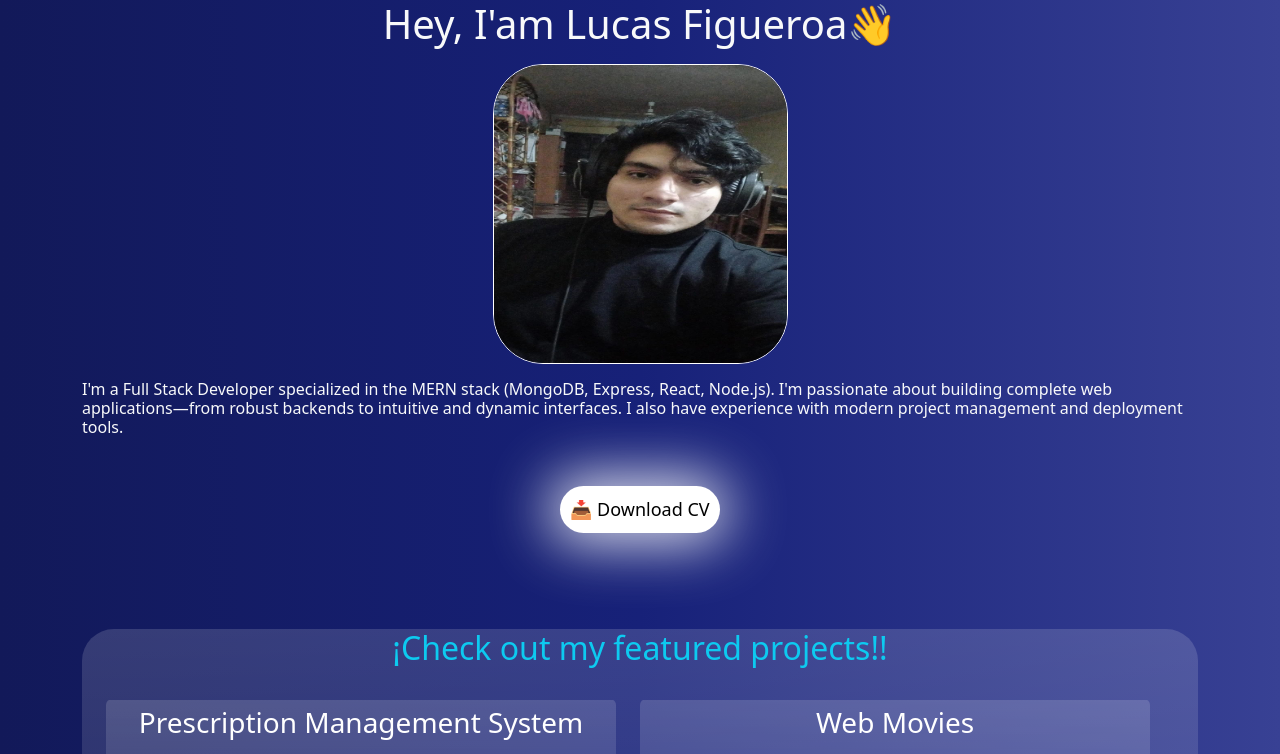
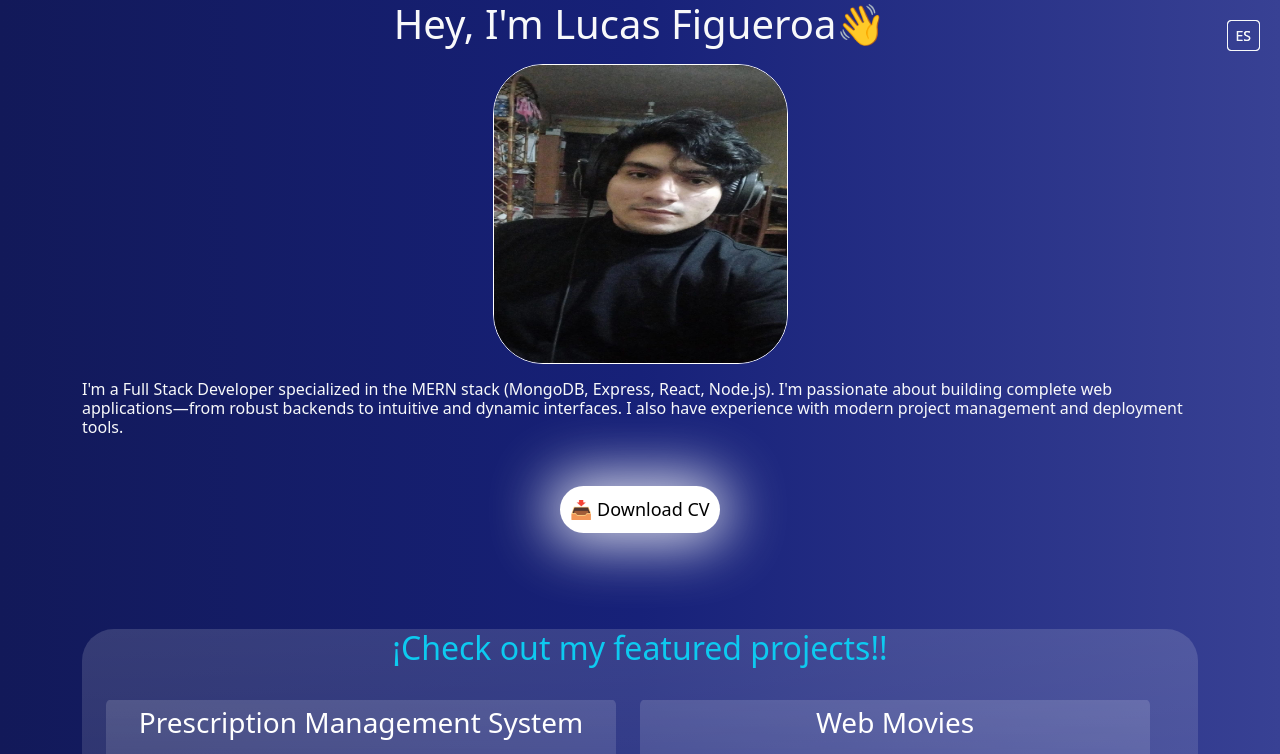
Before and after one commit to Lucaspozziok64/portfolio, a React app: page / in a window 1280 px wide. Shown: the top 754 px of the page. Built offline with nearby package versions, Linux system fonts and the light colour scheme; the HTML template or start-up script is replaced by a standard one.

Commit message:
Agregue traducciones a los componentes con reactContext

```diff
--- a/src/App.jsx
+++ b/src/App.jsx
@@ -1,12 +1,15 @@
+import { LanguageProvider } from "./components/context/LanguajeContext";
 import Footer from "./components/Footer";
 import Inicio from "./components/Inicio";
-import 'bootstrap/dist/css/bootstrap.min.css'
+import "bootstrap/dist/css/bootstrap.min.css";
 
 function App() {
   return (
     <>
-      <Inicio />
-      <Footer />
+      <LanguageProvider>
+        <Inicio />
+        <Footer />
+      </LanguageProvider>
     </>
   );
 }
--- a/src/components/ComponentsInicio/CardProyectos.jsx
+++ b/src/components/ComponentsInicio/CardProyectos.jsx
@@ -1,10 +1,12 @@
 import { useState } from "react";
 import { Button, Modal } from "react-bootstrap";
+import { useTranslation } from "../hooks/useTranslation";
 
 const CardProyectos = ({ proyecto }) => {
   const [show, setShow] = useState(false);
   const handleClose = () => setShow(false);
   const handleShow = () => setShow(true);
+  const { t } = useTranslation()
 
   return (
     <>
@@ -47,7 +49,7 @@ const CardProyectos = ({ proyecto }) => {
           </div>
           <hr className="text-light"></hr>
           <div>
-            <h5 className="text-center my-2 text-light">Technologies used:</h5>
+            <h5 className="text-center my-2 text-light">{t('technologiesUsed')}</h5>
             <ul className="listaSkills list-unstyled d-flex justify-content-evenly">
               {proyecto.tecnologias.map((tecnologia, index) => (
                 <li key={index} className="my-1">
@@ -64,7 +66,7 @@ const CardProyectos = ({ proyecto }) => {
               target="_blank"
               className="d-block text-end text-light"
             >
-              See projects
+              {t('viewProject')}
             </a>
           </div>
         </Modal.Body>
--- a/src/components/ComponentsInicio/MySkill.jsx
+++ b/src/components/ComponentsInicio/MySkill.jsx
@@ -1,10 +1,14 @@
 import React from "react";
+import { useTranslation } from "../hooks/useTranslation.js";
+import LanguageSwitcher from "../LanguajeSwhitcher";
 
 const MySkill = () => {
+  const { t } = useTranslation()
   return (
     <>
+    <LanguageSwitcher />
       <div className="container my-5 bg-gradient rounded-5">
-        <h2 className="text-info text-center titulo my-5">My Skills</h2>
+        <h2 className="text-info text-center titulo my-5">{t('skillsTitle')}</h2>
         <div className="container">
           <div className="row justify-content-md-between gy-sm-3 text-light">
             <article className="col-12 col-md-12 col-lg-3 text-center text-md-center">
@@ -31,7 +35,7 @@ const MySkill = () => {
               </ul>
             </article>
             <article className="col-12 col-md-3 col-lg-3 text-center text-md-start gy-3">
-              <h4>💻 Frontend</h4>
+              <h4>💻{t('skills.frontend')}</h4>
               <ul className="list-unstyled">
                 <li>
                   <img
@@ -78,7 +82,7 @@ const MySkill = () => {
               </ul>
             </article>
             <article className="col-12 col-md-3 col-lg-3 text-center text-md-start gy-3">
-              <h4>🧠 Backend & Databases</h4>
+              <h4>🧠 {t('skills.backend')}</h4>
               <ul className="list-unstyled">
                 <li>
                   <img
--- a/src/components/Footer.jsx
+++ b/src/components/Footer.jsx
@@ -1,7 +1,10 @@
+import { useTranslation } from "./hooks/useTranslation";
+
 const Footer = () => {
+  const { t } = useTranslation()
   return (
     <footer className="bg-gradient text-light text-center p-3">
-      <h4 className="mb-0">My Links</h4>
+      <h4 className="mb-0">{t('footerTitle')}</h4>
       <div>
         <a
           href="https://linkedin.com/in/lucas-figueroa-579b0b30b"
--- a/src/components/Inicio.jsx
+++ b/src/components/Inicio.jsx
@@ -6,16 +6,18 @@ import noticiasApp from "../assets/noticiasApp.png";
 import mates from "../assets/meates.png";
 import Formulario from "./ComponentsInicio/Fomulario";
 import MySkill from "./ComponentsInicio/MySkill";
+import { useTranslation } from "./hooks/useTranslation";
+import LanguageSwitcher from "./LanguajeSwhitcher";
 
 const Inicio = () => {
+  const { t } = useTranslation();
   const proyectos = [
     {
       id: 1,
-      title: "Prescription Management System",
+      title: t('projects.project1.title'),
       pic: blogrecetas,
       proyectoUrl: "https://recetasespeciales.netlify.app/",
-      descripcion:
-        "Helps users view or copy forgotten or unknown recipes, just by creating an account you have full access to view, read, create, delete",
+      descripcion: t('projects.project1.description'),
       tecnologias: [
         "https://img.shields.io/badge/-React-61DAFB?logo=react&logoColor=white&style=flat",
         "https://img.shields.io/badge/-Node.js-339933?logo=node.js&logoColor=white&style=flat",
@@ -26,11 +28,11 @@ const Inicio = () => {
     },
     {
       id: 2,
-      title: "Web Movies",
+      title: t('projects.project2.title'),
       pic: xtream,
       proyectoUrl: "https://moviesxtream.netlify.app/",
       descripcion:
-        "Movie streaming platform with advanced search and filtering capabilities",
+        t('projects.project2.description'),
       tecnologias: [
         "https://img.shields.io/badge/-React-61DAFB?logo=react&logoColor=white&style=flat",
         "https://img.shields.io/badge/-CSS3-1572B6?logo=css3&logoColor=white&style=flat",
@@ -40,10 +42,10 @@ const Inicio = () => {
     },
     {
       id: 3,
-      title: "leaked news",
+      title: t('projects.project3.title'),
       pic: noticiasApp,
       proyectoUrl: "https://noticiasfiltradas.netlify.app/",
-      descripcion: "News aggregation app with real-time updates",
+      descripcion: t('projects.project3.description'),
       tecnologias: [
         "https://img.shields.io/badge/-React-61DAFB?logo=react&logoColor=white&style=flat",
         "https://img.shields.io/badge/-Bootstrap-7952B3?logo=bootstrap&logoColor=white&style=flat",
@@ -53,11 +55,11 @@ const Inicio = () => {
     },
     {
       id: 4,
-      title: "Mates Ecommerce Website",
+      title: t('projects.project4.title'),
       pic: mates,
       proyectoUrl: "https://mateandoshop.netlify.app/",
       descripcion:
-        "E-commerce platform for traditional Argentine mate products",
+        t('projects.project4.description'),
       tecnologias: [
         "https://img.shields.io/badge/-React-61DAFB?logo=react&logoColor=white&style=flat",
         "https://img.shields.io/badge/-HTML5-E34F26?logo=html5&logoColor=white&style=flat",
@@ -69,10 +71,9 @@ const Inicio = () => {
   ];
   return (
     <>
+      <LanguageSwitcher />
       <section>
-        <h1 className="text-center text-light mb-3 titulo">
-          Hey, I'am Lucas Figueroa👋
-        </h1>
+        <h1 className="text-center text-light mb-3 titulo">{t("welcome")}</h1>
         <div className="d-flex justify-content-center">
           <div>
             <img
@@ -83,13 +84,7 @@ const Inicio = () => {
           </div>
         </div>
         <div className="container text-light my-3">
-          <h6 className="subtitulo">
-            I'm a Full Stack Developer specialized in the MERN stack (MongoDB,
-            Express, React, Node.js). I'm passionate about building complete web
-            applications—from robust backends to intuitive and dynamic
-            interfaces. I also have experience with modern project management
-            and deployment tools.
-          </h6>
+          <h6 className="subtitulo">{t("description")}</h6>
         </div>
         <div className="d-flex justify-content-center my-5">
           <a
@@ -97,15 +92,13 @@ const Inicio = () => {
             target="_blank"
             className="botonDescargar"
           >
-            📥 Download CV
+            {t("downloadCV")}
           </a>
         </div>
       </section>
       <section className="container my-5">
         <article className="container bg-gradient rounded-5">
-          <h2 className="text-info text-center">
-            ¡Check out my featured projects!!
-          </h2>
+          <h2 className="text-info text-center">{t("featuredProjects")}</h2>
           <ListaProyectos proyectos={proyectos} />
         </article>
       </section>
--- /dev/null
+++ b/src/components/LanguajeSwhitcher.jsx
@@ -0,0 +1,22 @@
+import { useLanguage } from "./context/LanguajeContext";
+
+const LanguageSwitcher = () => {
+  const { language, toggleLanguage } = useLanguage();
+
+  return (
+    <button
+      onClick={toggleLanguage}
+      className="btn btn-outline-light btn-sm"
+      style={{
+        position: "fixed",
+        top: "20px",
+        right: "20px",
+        zIndex: 1000,
+      }}
+    >
+      {language === "en" ? "ES" : "EN"}
+    </button>
+  );
+};
+
+export default LanguageSwitcher;
--- /dev/null
+++ b/src/components/context/LanguajeContext.jsx
@@ -0,0 +1,31 @@
+import React, { createContext, useState, useContext } from "react";
+
+const LanguageContext = createContext();
+
+export const useLanguage = () => {
+  const context = useContext(LanguageContext);
+  if (!context) {
+    throw new Error("useLanguage debe usarse dentro de LanguageProvider");
+  }
+  return context;
+};
+
+export const LanguageProvider = ({ children }) => {
+  const [language, setLanguage] = useState("en");
+
+  const toggleLanguage = () => {
+    setLanguage((prevLang) => (prevLang === "en" ? "es" : "en"));
+  };
+
+  const value = {
+    language,
+    toggleLanguage,
+    setLanguage,
+  };
+
+  return (
+    <LanguageContext.Provider value={value}>
+      {children}
+    </LanguageContext.Provider>
+  );
+};
--- /dev/null
+++ b/src/components/hooks/useTranslation.js
@@ -0,0 +1,25 @@
+import { useLanguage } from "../context/LanguajeContext";
+import enTranslations from "../translation/en.json"
+import esTranslations from "../translation/es.json"
+
+const translations = {
+  en: enTranslations,
+  es: esTranslations,
+};
+
+export const useTranslation = () => {
+  const { language } = useLanguage();
+
+  const t = (key) => {
+    const keys = key.split(".");
+    let value = translations[language];
+
+    for (const k of keys) {
+      value = value[k];
+    }
+
+    return value || key; // Si no encuentra la traducción, devuelve la key
+  };
+
+  return { t, language };
+};
--- /dev/null
+++ b/src/components/translation/en.json
@@ -0,0 +1,46 @@
+{
+  "welcome": "Hey, I'm Lucas Figueroa👋",
+  "description": "I'm a Full Stack Developer specialized in the MERN stack (MongoDB, Express, React, Node.js). I'm passionate about building complete web applications—from robust backends to intuitive and dynamic interfaces. I also have experience with modern project management and deployment tools.",
+  "downloadCV": "📥 Download CV",
+  "featuredProjects": "¡Check out my featured projects!!",
+  "technologiesUsed": "Technologies used:",
+  "viewProject": "View project",
+  "skillsTitle": "My Skills",
+  "skillsDescription": "Technologies and tools I work with:",
+  "formTitle": "Contact Me",
+  "formSubTitle": "Let's do something amazing togethers",
+  "formName": "Name",
+  "formEmail": "Email",
+  "formMessage": "Message",
+  "formSend": "Send Message",
+  "footerTitle": "My Links",
+  "formPlaceholders": {
+    "name": "Your name",
+    "email": "your.email@example.com",
+    "message": "Write your message here...",
+    "submit": "Submit"
+  },
+  "projects": {
+    "project1": {
+      "title": "Prescription Management System",
+      "description": "Helps users view or copy forgotten or unknown recipes, just by creating an account you have full access to view, read, create, delete"
+    },
+    "project2": {
+      "title": "Web Movies",
+      "description": "Movie streaming platform with advanced search and filtering capabilities"
+    },
+    "project3": {
+      "title": "leaked news",
+      "description": "News aggregation app with real-time updates"
+    },
+    "project4": {
+      "title": "Mates Ecommerce Website",
+      "description": "E-commerce platform for traditional Argentine mate products"
+    }
+  },
+  "skills": {
+    "frontend": "Frontend",
+    "backend": "Backend",
+    "tools": "Tools & Others"
+  }
+}
--- /dev/null
+++ b/src/components/translation/es.json
@@ -0,0 +1,46 @@
+{
+  "welcome": "Hola, soy Lucas Figueroa👋",
+  "description": "Soy un Desarrollador Full Stack especializado en el stack MERN (MongoDB, Express, React, Node.js). Me apasiona construir aplicaciones web completas—desde backends robustos hasta interfaces intuitivas y dinámicas. También tengo experiencia con herramientas modernas de gestión de proyectos y deployment.",
+  "downloadCV": "📥 Descargar CV",
+  "featuredProjects": "¡Mira mis proyectos destacados!!",
+  "technologiesUsed": "Tecnologías empleadas:",
+  "viewProject": "Ver proyecto",
+  "skillsTitle": "Mis Habilidades",
+  "skillsDescription": "Tecnologías y herramientas con las que trabajo:",
+  "formTitle": "Contáctame",
+  "formSubTitle": "Hagamos algo increíble juntos",
+  "formName": "Nombre",
+  "formEmail": "Correo Electrónico",
+  "formMessage": "Mensaje",
+  "formSend": "Enviar Mensaje",
+  "footerTitle": "Mis enlaces",
+  "formPlaceholders": {
+    "name": "Tu nombre",
+    "email": "tu.correo@ejemplo.com",
+    "message": "Escribe tu mensaje aquí...",
+    "submit": "Enviar"
+  },
+  "projects": {
+    "project1": {
+      "title": "Blog recetas",
+      "description": "Ayuda a los usuarios a ver o copiar recetas olvidadas o desconocidas, solo creando una cuenta tienes acceso completo para ver, leer, crear, eliminar"
+    },
+    "project2": {
+      "title": "Peliculas web",
+      "description": "Plataforma de streaming de películas con capacidades avanzadas de búsqueda y filtrado"
+    },
+    "project3": {
+      "title": "Web de noticias",
+      "description": "Aplicación de agregación de noticias con actualizaciones en tiempo real"
+    },
+    "project4": {
+      "title": "Tienda web de mates",
+      "description": "Plataforma e-commerce para productos tradicionales de mate argentino"
+    }
+  },
+  "skills": {
+    "frontend": "Frontend",
+    "backend": "Backend",
+    "tools": "Herramientas & Otros"
+  }
+}
```
Also changed, not shown: src/components/ComponentsInicio/Fomulario.jsx (+8 -6 lines).
